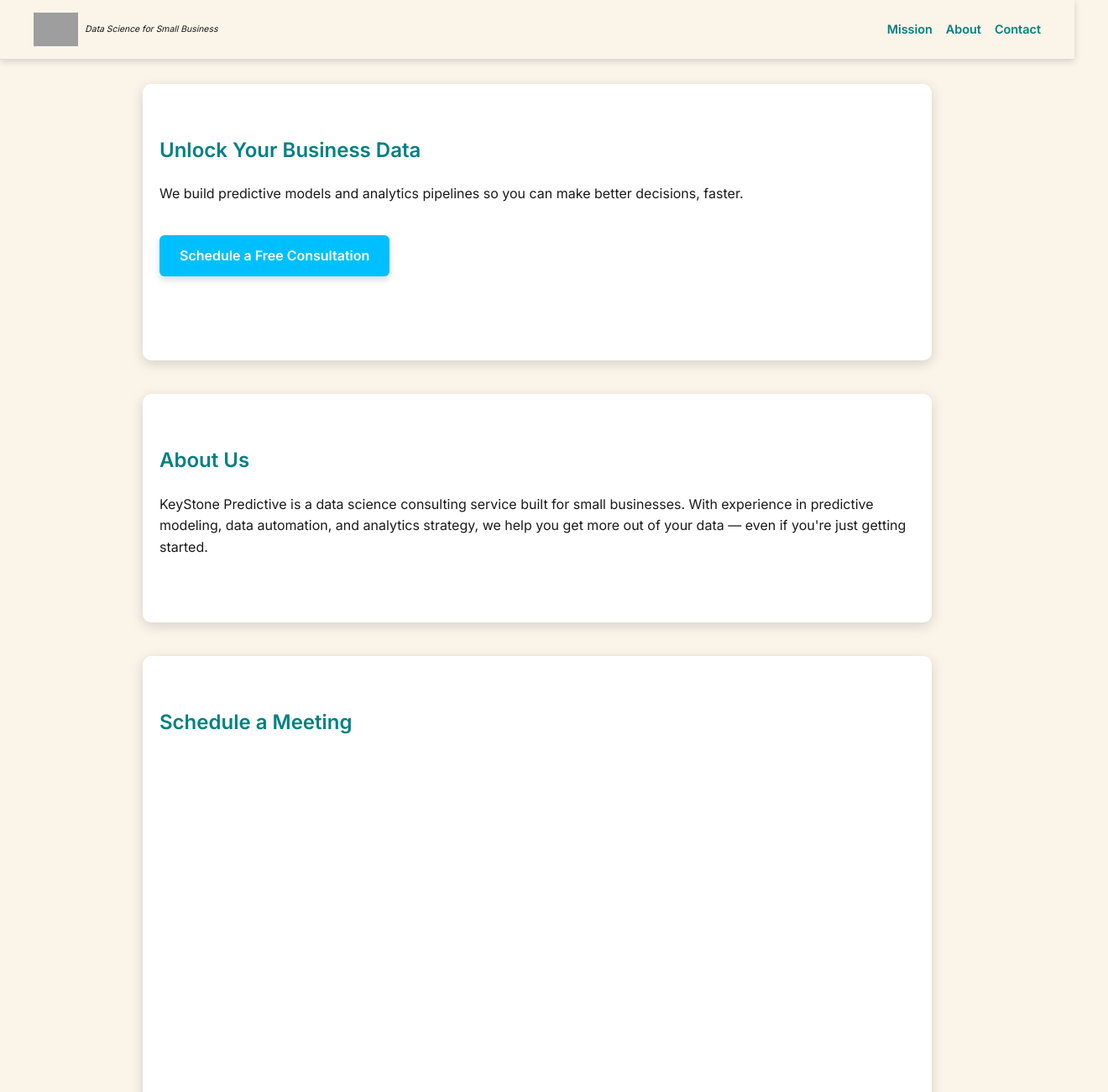
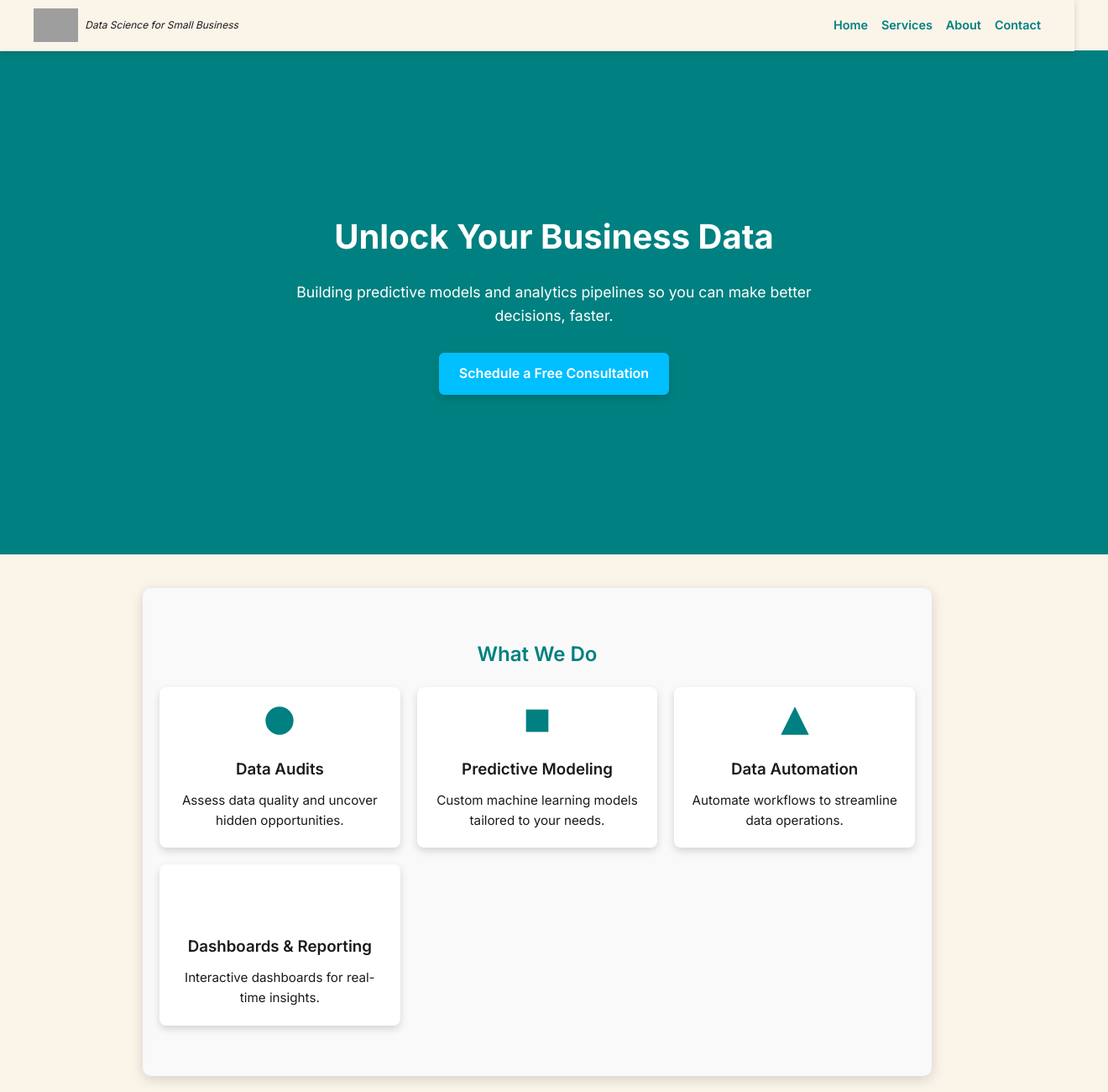
Before and after one commit to eddy123457/keystone-predictive-site, a plain HTML site: page index.html in a window 1280 px wide. Shown: the top 1300 px of the page at 84% size, 1320 px wide, since content can reach past the window. Drawn offline with Linux system fonts and the light colour scheme; grey boxes are pictures that could not be loaded; a script that the page names is missing.

Commit message:
update to temp

```diff
--- a/index.html
+++ b/index.html
@@ -31,6 +31,29 @@
       line-height: 1.6;
     }
 
+    .hero-full {
+      width: 100%;
+      min-height: 60vh;
+      display: flex;
+      flex-direction: column;
+      align-items: center;
+      justify-content: center;
+      text-align: center;
+      background-color: var(--primary);
+      color: white;
+      padding: 60px 20px;
+    }
+    .hero-full h1 {
+      font-size: 2.5rem;
+      margin: 0 0 20px;
+      font-weight: 700;
+    }
+    .hero-full p {
+      font-size: 1.1rem;
+      max-width: 700px;
+      margin: 0 0 30px;
+    }
+
     nav {
       position: fixed;
       top: 0;
@@ -38,10 +61,8 @@
       background-color: var(--background);
       box-shadow: 0 2px 8px var(--shadow);
       border-bottom: 1px solid rgba(0,0,0,0.1);
-      padding: 0;
       z-index: 10;
     }
-
     .nav-inner {
       max-width: 1200px;
       margin: 0 auto;
@@ -49,48 +70,38 @@
       display: flex;
       align-items: center;
       justify-content: space-between;
-      min-height: 50px;
     }
+    .logo-container { display: flex; align-items: center; }
+    .logo { max-height: 40px; display: block; }
+    .tagline { font-size: 0.75rem; color: var(--text); margin-left: 0.5rem; font-style: italic; }
+    .hamburger { display: none; }
+    nav ul { list-style: none; display: flex; gap: 1rem; margin: 0; padding: 0; }
+    nav a { text-decoration: none; color: var(--primary); font-weight: 600; font-size: 0.9rem; }
 
-    .logo-container {
-      display: flex;
-      align-items: center;
+    /* Services grid section */
+    #services {
+      padding: 60px 20px;
+      background-color: #f9f9f9;
     }
-
-    .logo {
-      max-height: 40px;
-      display: block;
+    .services-grid {
+      display: grid;
+      grid-template-columns: repeat(auto-fit, minmax(240px, 1fr));
+      gap: 20px;
+      max-width: 1200px;
+      margin: 0 auto;
     }
-
-    .tagline {
-      font-size: 0.65rem;
-      color: var(--text);
-      margin-left: 0.5rem;
-      font-style: italic;
+    .services-card {
+      background-color: var(--card-bg);
+      padding: 20px;
+      border-radius: 8px;
+      box-shadow: 0 4px 10px var(--shadow);
+      text-align: center;
+      transition: transform 0.3s ease;
     }
-
-    .hamburger {
-      display: none;
-      background: none;
-      border: none;
-      font-size: 1.5rem;
-      cursor: pointer;
-    }
-
-    nav ul {
-      list-style: none;
-      display: flex;
-      gap: 1rem;
-      margin: 0;
-      padding: 0;
-    }
-
-    nav a {
-      text-decoration: none;
-      color: var(--primary);
-      font-weight: 600;
-      font-size: 0.9rem;
-    }
+    .services-card:hover { transform: translateY(-5px); }
+    .services-card svg { width: 40px; height: 40px; margin-bottom: 15px; fill: var(--primary); }
+    .services-card h3 { margin: 0 0 10px; font-weight: 600; }
+    .services-card p { margin: 0; font-size: 0.95rem; }
 
     section {
       padding: 60px 20px;
@@ -103,32 +114,9 @@
       opacity: 0;
       transform: translateY(20px);
     }
-
-    section.visible {
-      opacity: 1;
-      transform: translateY(0);
-    }
-
-    h2 {
-      color: var(--primary);
-      margin-top: 0;
-      font-weight: 600;
-    }
-
-    a.button {
-      background-color: var(--accent);
-      color: white;
-      padding: 12px 24px;
-      border: none;
-      border-radius: 6px;
-      text-decoration: none;
-      font-weight: 600;
-      display: inline-block;
-      margin-top: 20px;
-      margin-bottom: 40px;
-      box-shadow: 0 4px 8px var(--shadow);
-    }
-
+    section.visible { opacity: 1; transform: translateY(0); }
+    h2 { color: var(--primary); margin-top: 0; font-weight: 600; }
+    a.button { background-color: var(--accent); color: white; padding: 12px 24px; border-radius: 6px; text-decoration: none; font-weight: 600; box-shadow: 0 4px 8px var(--shadow); transition: background-color 0.3s ease; }
     a.button:hover { background-color: #009fe3; }
 
     footer {
@@ -137,22 +125,12 @@
       padding: 20px;
       text-align: center;
       color: #666;
-      margin-top: 40px;
       font-size: 0.9rem;
     }
 
     @media (max-width: 600px) {
       .hamburger { display: block; }
-      nav ul {
-        display: none;
-        flex-direction: column;
-        position: absolute;
-        top: 100%;
-        right: 0;
-        background: var(--background);
-        width: 200px;
-        box-shadow: 0 2px 8px var(--shadow);
-      }
+      nav ul { display: none; position: absolute; top: 100%; right: 0; background: var(--background); width: 200px; box-shadow: 0 2px 8px var(--shadow); flex-direction: column; }
       nav ul.open { display: flex; }
       .logo { max-height: 30px; }
       .nav-inner { padding: 5px 10px; }
@@ -168,23 +146,49 @@
       </div>
       <button class="hamburger" aria-label="Menu">☰</button>
       <ul>
-        <li><a href="#home">Mission</a></li>
+        <li><a href="#home">Home</a></li>
+        <li><a href="#services">Services</a></li>
         <li><a href="#about">About</a></li>
         <li><a href="#contact">Contact</a></li>
       </ul>
     </div>
   </nav>
 
-  <main>
-    <section id="home">
-      <h2>Unlock Your Business Data</h2>
-      <p>We build predictive models and analytics pipelines so you can make better decisions, faster.</p>
+  <div class="hero-full" id="home">
+    <h1>Unlock Your Business Data</h1>
+    <p>Building predictive models and analytics pipelines so you can make better decisions, faster.</p>
     <a href="#contact" class="button">Schedule a Free Consultation</a>
+  </div>
+
+  <section id="services">
+    <h2 style="text-align:center;">What We Do</h2>
+    <div class="services-grid">
+      <div class="services-card">
+        <svg viewBox="0 0 24 24"><circle cx="12" cy="12" r="10"/></svg>
+        <h3>Data Audits</h3>
+        <p>Assess data quality and uncover hidden opportunities.</p>
+      </div>
+      <div class="services-card">
+        <svg viewBox="0 0 24 24"><rect x="4" y="4" width="16" height="16"/></svg>
+        <h3>Predictive Modeling</h3>
+        <p>Custom machine learning models tailored to your needs.</p>
+      </div>
+      <div class="services-card">
+        <svg viewBox="0 0 24 24"><polygon points="12,2 22,22 2,22"/></svg>
+        <h3>Data Automation</h3>
+        <p>Automate workflows to streamline data operations.</p>
+      </div>
+      <div class="services-card">
+        <svg viewBox="0 0 24 24"><path d="M2,12 L22,12"/></svg>
+        <h3>Dashboards & Reporting</h3>
+        <p>Interactive dashboards for real-time insights.</p>
+      </div>
+    </div>
   </section>
 
   <section id="about">
     <h2>About Us</h2>
-      <p>KeyStone Predictive is a data science consulting service built for small businesses. With experience in predictive modeling, data automation, and analytics strategy, we help you get more out of your data — even if you're just getting started.</p>
+    <p>KeyStone Predictive is a data science consulting service built for small businesses. With experience in predictive modeling, data automation, and analytics strategy, we help you get more out of your data—even if you're just getting started.</p>
   </section>
 
   <section id="contact">
@@ -192,7 +196,6 @@
     <div class="calendly-inline-widget" data-url="https://calendly.com/h-argil-keystonepredictive" style="min-width:320px;height:600px;"></div>
     <script type="text/javascript" src="https://assets.calendly.com/assets/external/widget.js" async></script>
   </section>
-  </main>
 
   <footer>
     <p>© 2025 KeyStone Predictive · <a href="mailto:contact@keystonepredictive.com">contact@keystonepredictive.com</a></p>
@@ -202,7 +205,6 @@
     document.querySelector('.hamburger').addEventListener('click', () => {
       document.querySelector('nav ul').classList.toggle('open');
     });
-
     const observer = new IntersectionObserver(entries => {
       entries.forEach(entry => {
         if (entry.isIntersecting) {
@@ -211,7 +213,6 @@
         }
       });
     }, { threshold: 0.1 });
-
     document.querySelectorAll('section').forEach(sec => observer.observe(sec));
   </script>
 </body>
```
Lines whose indentation alone changed are shown as unchanged.
